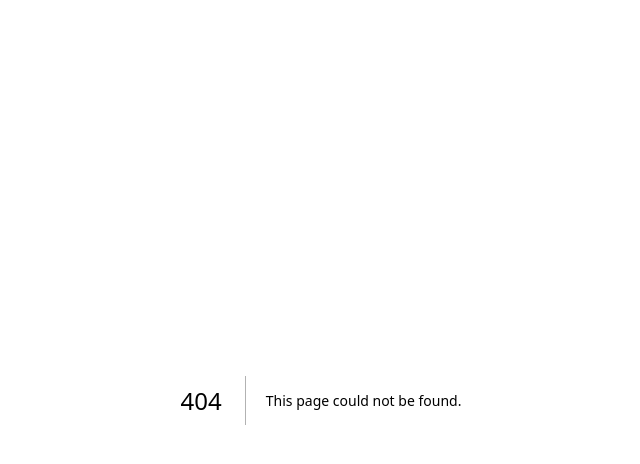
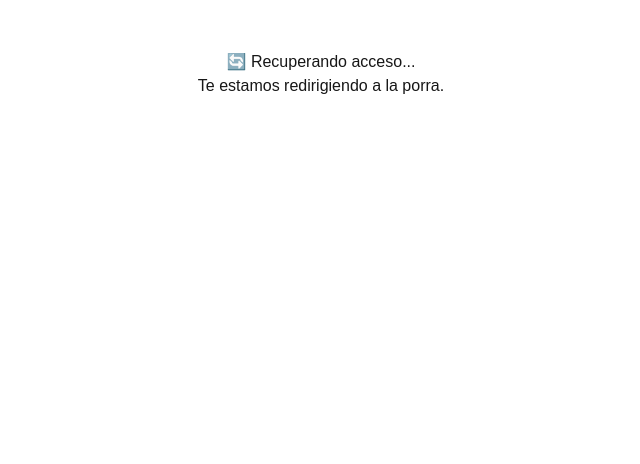
Before and after one commit to aguileragonzalezeduardo8-eng/porra-mundial-39300, a Next.js app: page /recuperar in a window 1280 px wide. Before the commit this address had no page. Shown: the top 464 px of the page, without its empty margins (319-959 px from the left). Built offline with nearby package versions, Linux system fonts and the light colour scheme.

Commit message:
Sistema de recuperacion de usuarios

```diff
--- /dev/null
+++ b/app/recuperar/page.tsx
@@ -0,0 +1,44 @@
+"use client";
+
+import { useEffect } from "react";
+import { useSearchParams } from "next/navigation";
+
+export default function RecuperarPage() {
+  const searchParams =
+    useSearchParams();
+
+  useEffect(() => {
+    const id =
+      searchParams.get("id");
+
+    if (!id) return;
+
+    localStorage.setItem(
+      "id",
+      id
+    );
+
+    window.location.href =
+      "/";
+  }, [searchParams]);
+
+  return (
+    <main
+      style={{
+        maxWidth: "600px",
+        margin: "50px auto",
+        textAlign: "center",
+      }}
+    >
+      <h1>
+        🔄 Recuperando acceso...
+      </h1>
+
+      <p>
+        Te estamos
+        redirigiendo a la
+        porra.
+      </p>
+    </main>
+  );
+}
```
